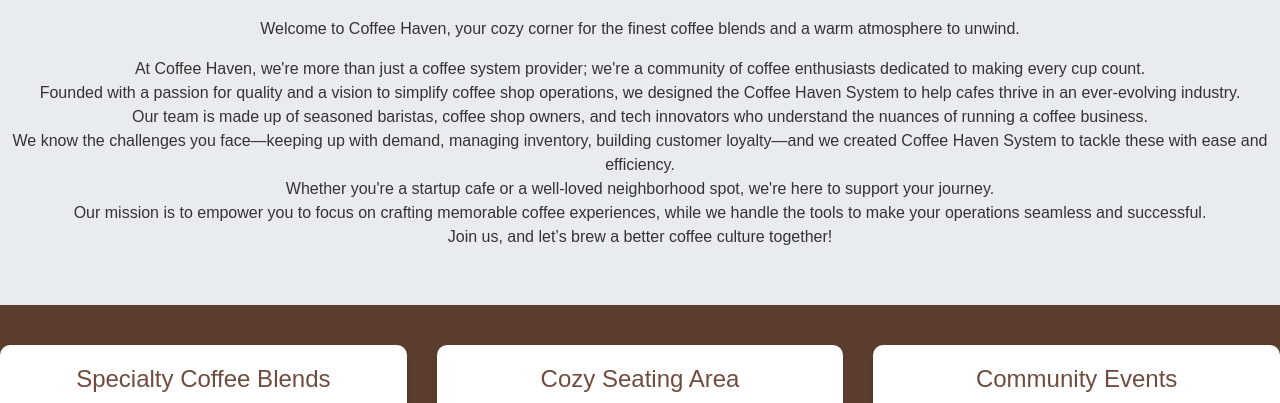
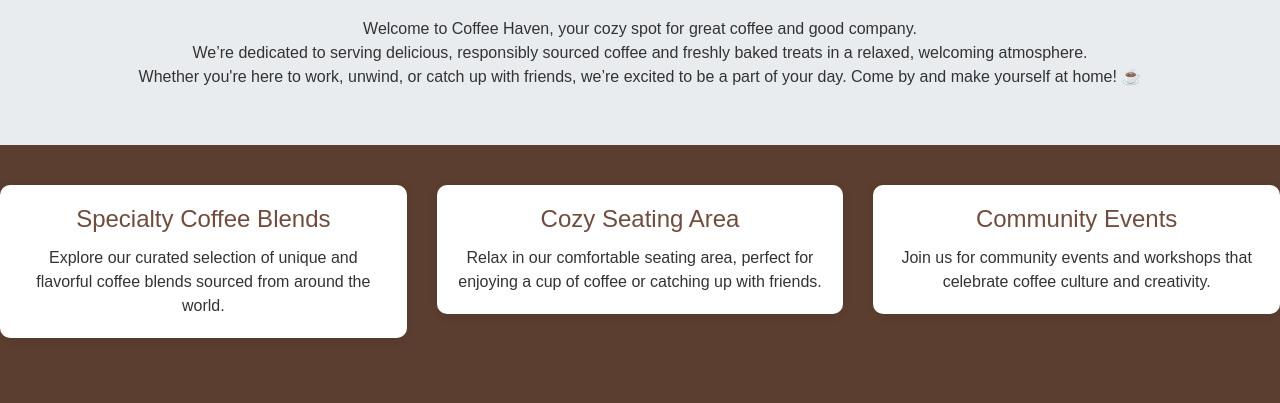
Before and after one commit to dhaven072/Bootstrap, a plain HTML site: page index.html in a window 1280 px wide. Shown: the part 360-763 px from the top of the page. Drawn offline with nearby package versions, Linux system fonts and the light colour scheme.

Commit message:
Update index.html

```diff
--- a/index.html
+++ b/index.html
@@ -25,13 +25,14 @@
 
 
      <section id="about" class="text-center">
-        <h2><strong>About Us</strong></h2>
-        <img src="pic/logo.jpg" alt="Coffee Haven Logo" class="img-fluid" />
-        <p style="text-align: center;">Welcome to Coffee Haven, your cozy corner for the finest coffee blends and a warm atmosphere to unwind.</p>
-        <p style="text-align: center;">At Coffee Haven, we're more than just a coffee system provider; we're a community of coffee enthusiasts dedicated to making every cup count.<br>Founded with a passion for quality and a vision to simplify coffee shop operations, we designed the Coffee Haven System to help cafes thrive in an ever-evolving industry.<br>
-        Our team is made up of seasoned baristas, coffee shop owners, and tech innovators who understand the nuances of running a coffee business.<br>We know the challenges you face—keeping up with demand, managing inventory, building customer loyalty—and we created Coffee Haven System to tackle these with ease and efficiency.<br>
-        Whether you're a startup cafe or a well-loved neighborhood spot, we're here to support your journey.<br> Our mission is to empower you to focus on crafting memorable coffee experiences, while we handle the tools to make your operations seamless and successful.<br> Join us, and let’s brew a better coffee culture together!</p>
-    </section>
+    <h2><strong>About Us</strong></h2>
+    <img src="pic/logo.jpg" alt="Coffee Haven Logo" class="img-fluid" />
+    <p style="text-align: center;"> Welcome to Coffee Haven, your cozy spot for great coffee and good company.<br> We’re dedicated to serving delicious, responsibly sourced coffee and freshly baked treats in a relaxed, welcoming atmosphere.<br> Whether you're here to work, unwind, or catch up with friends, we’re excited to be a part of your day.
+
+        Come by and make yourself at home! ☕
+
+        </p>
+</section>
 
 
 
```
